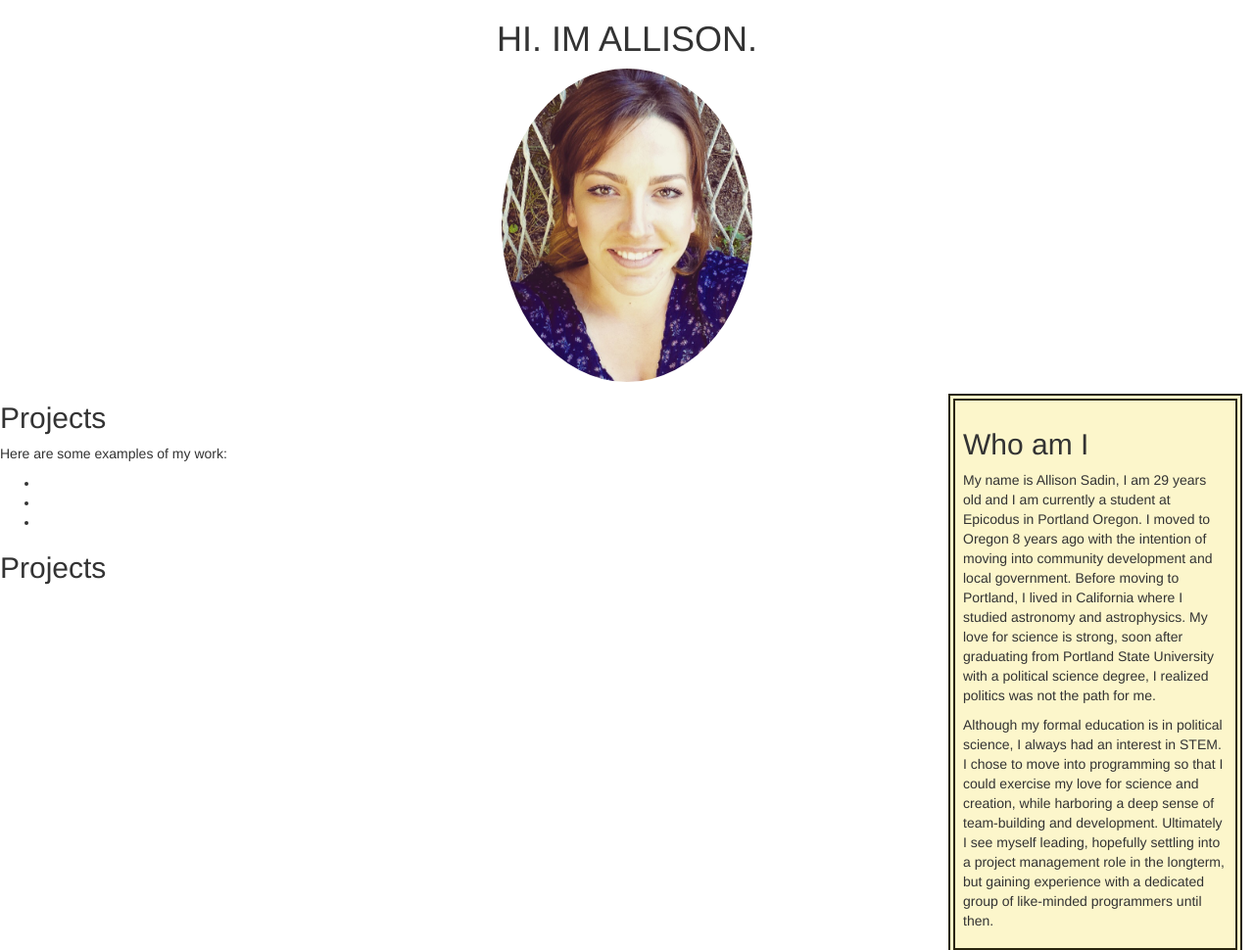
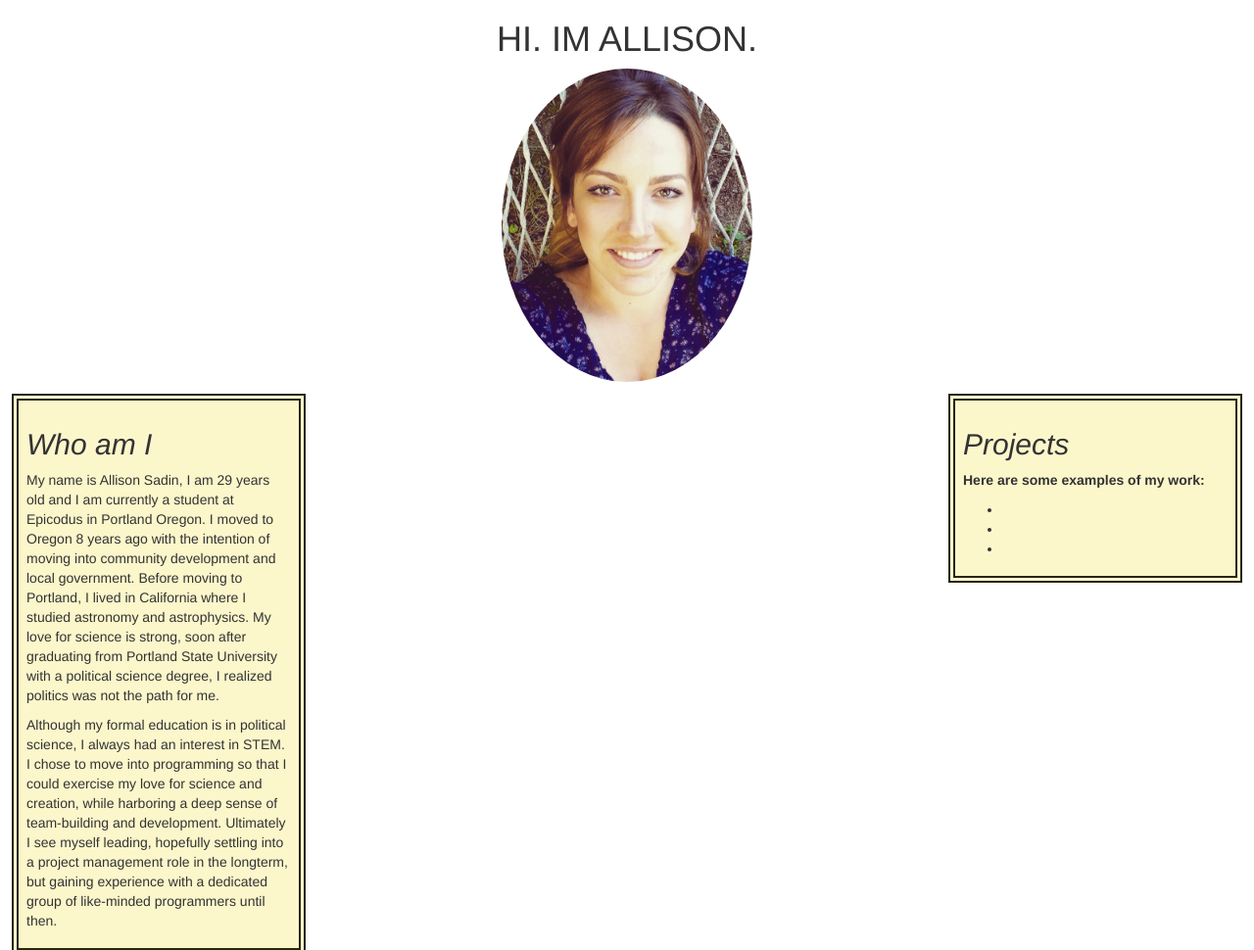
Before and after one commit to aesadin/My-Portfolio, a plain HTML site: page index.html in a window 1280 px wide. Shown: the top 970 px of the page at 98% size. Drawn offline with Linux system fonts and the light colour scheme.

Commit message:
add style to project div and switch with about div

```diff
--- a/css/styles.css
+++ b/css/styles.css
@@ -28,5 +28,15 @@ body {
   padding: 8px;
   background-color: rgb(252, 246, 203);
   width: 300px;
+  float: left;
+}
+
+.projects {
+  text-align: left;
+  margin: 12px;
+  border: 7px double rgb(41, 37, 14);
+  padding: 8px;
+  background-color: rgb(252, 246, 203);
+  width: 300px;
   float: right;
 }
--- a/index.html
+++ b/index.html
@@ -11,7 +11,7 @@
   <h1>HI. IM ALLISON.</h1>
   <img src="img/IMG_6495.JPG" alt="A photo of Allison Sadin">
   <div class="about">
-    <h2>Who am I</h2>
+    <h2><em>Who am I</em></h2>
     <p>My name is Allison Sadin, I am 29 years old and I am currently a student at Epicodus in Portland Oregon.
       I moved to Oregon 8 years ago with the intention of moving into community development and local government.
       Before moving to Portland, I lived in California where I studied astronomy and astrophysics. My love for
@@ -28,8 +28,8 @@
   </div>
 
   <div class="projects">
-    <h2>Projects</h2>
-    <p>Here are some examples of my work:</p>
+    <h2><em>Projects</em></h2>
+    <p><strong>Here are some examples of my work:</strong></p>
       <ul>
         <li></li>
         <li></li>
@@ -38,7 +38,7 @@
 
 
   </div>
-  <h2>Projects</h2>
+
 
 
 </body>
```
